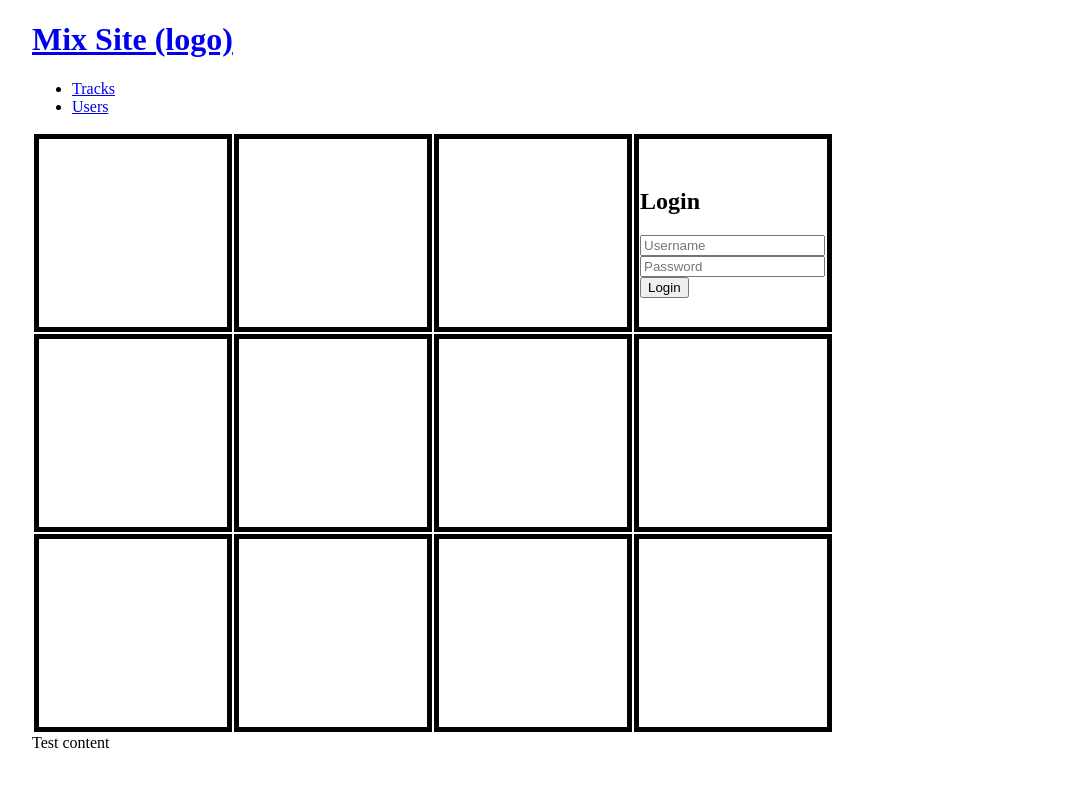
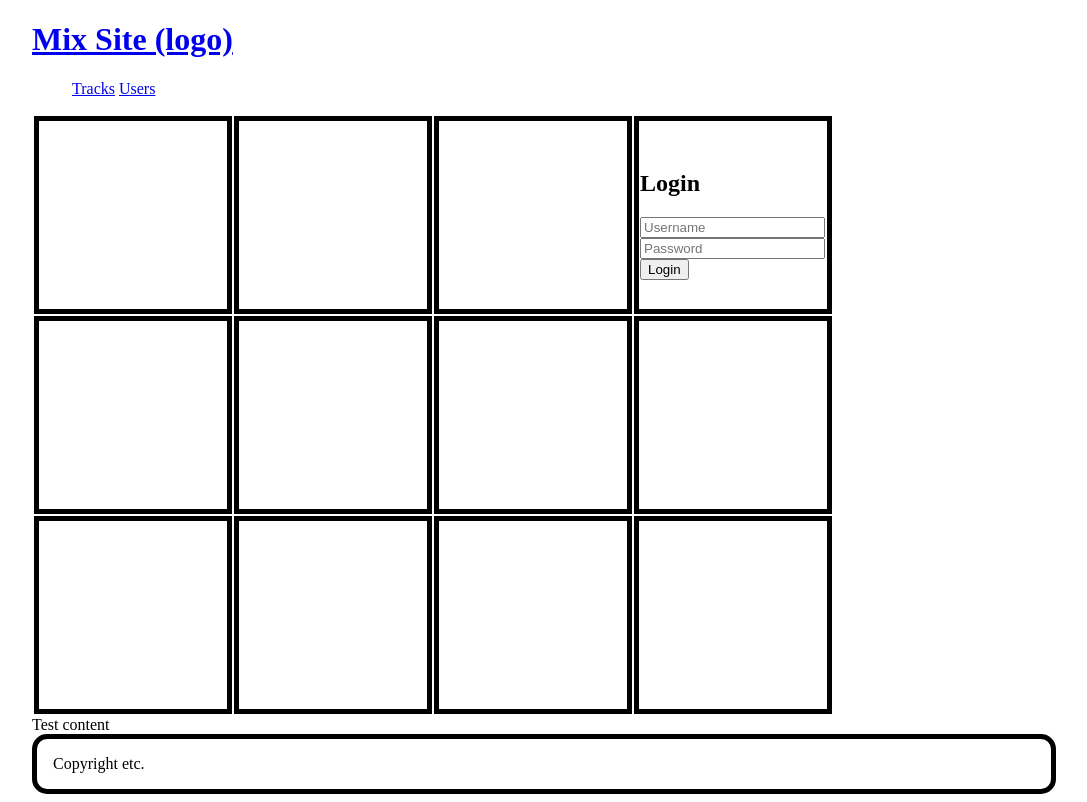
Before and after one commit to ThexaGames/Mixsite, a Django app: page / in a window 1280 px wide. Shown: the whole page, without its empty margins (96-1183 px from the left). Before the commit the page ends 748 px from the top, so only its background shows below. Run offline with Django 3.2, Linux system fonts and the light colour scheme; parts of the project's set-up code (start-up, migrations or seed data) failed here and were passed over.

Commit message:
Began tweaking master css.

```diff
--- a/mixsite/mixapp/static/style/base.css
+++ b/mixsite/mixapp/static/style/base.css
@@ -1,19 +1,19 @@
 @CHARSET "ISO-8859-1";
 
 body {
-	/*  */
 	width: 80%;
 	margin-left: auto;
 	margin-right: auto;
 }
 
-
-#mainMenu {
+/* menu bar */
+nav ul {
+	list-style: none;
 
 }
 
-#mainMenu {
-
+nav li {
+	display: inline;
 }
 
 
@@ -22,3 +22,13 @@ body {
 	border-color: black;
 	border-width: 5px;
 }
+
+/* footer */
+footer {
+	border-style: solid;
+	border-color: black;
+	border-width: 5px;
+	border-radius: 15px;
+
+	padding: 1em;
+}
--- a/res/templates/mixapp/base.html
+++ b/res/templates/mixapp/base.html
@@ -13,7 +13,7 @@
 		<h1>
 			<a href="{% url mixapp.views.index %}">Mix Site (logo)<a/>
 		</h1>
-		<nav id="mainMenu">
+		<nav>
 			<ul>
 				<li><a href="{% url mixapp.views.tracks %}">Tracks</a></li>
 				<li><a href="{% url mixapp.views.users %}">Users</a></li>
@@ -45,5 +45,8 @@
     	</table>
         {% block content %}{% endblock %}
     </div>
+    <footer>
+    	Copyright etc.
+    </footer>
 </body>
 </html>
```
